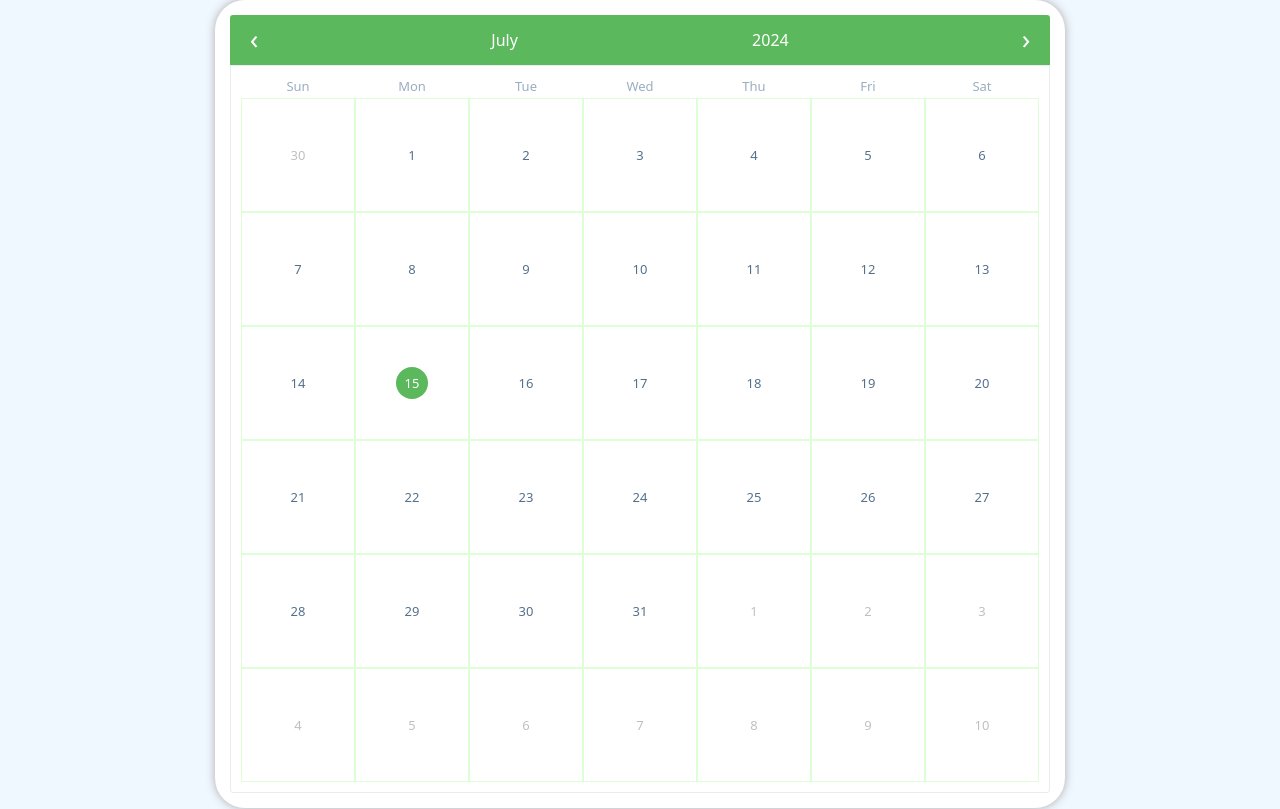
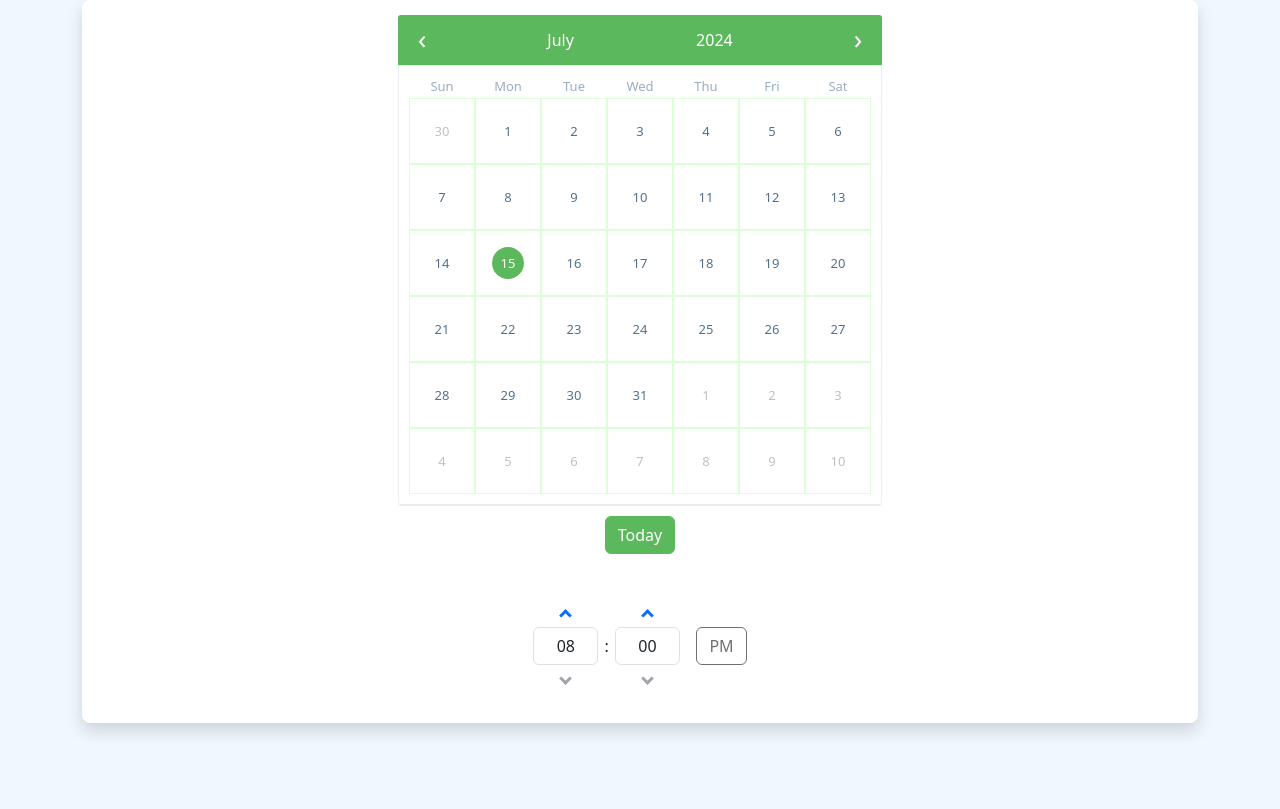
Before and after one commit to nio23/BookingApp, an Angular app in the folder client/: page / in a window 1280 px wide. Shown: the top 809 px of the page. Built offline with nearby package versions, Linux system fonts and the light colour scheme; no server answers.

Commit message:
Parse the selectedDate to time component and update it. Added form tag on calendar.

```diff
--- a/client/src/app/calendar/calendar.component.css
+++ b/client/src/app/calendar/calendar.component.css
@@ -16,14 +16,56 @@
 
 }
 
+:host ::ng-deep .bs-datepicker {
+    box-shadow: none;
+}
 
-:host ::ng-deep .bs-datepicker {
+:host ::ng-deep .bs-datepicker-body td{
+    /* padding: 8px; */
+    border: 1px solid rgba(198, 255, 187, 0.596);
+}
+
+
+@media (min-width: 576px) {
+    :host ::ng-deep .bs-datepicker-body td {
+      padding: 10px;
+    }
+  }
+
+
+@media (min-width: 768px) {
+    :host ::ng-deep .bs-datepicker-body td {
+        padding: 12px;
+    }
+}
+
+
+@media (min-width: 992px) {
+    :host ::ng-deep .bs-datepicker-body td {
+        padding: 14px;
+    }
+}
+
+
+@media (min-width: 1200px) {
+    :host ::ng-deep .bs-datepicker-body td {
+        padding: 16px;
+    }
+}
+
+:host ::ng-deep .ng-star-inserted td:hover{
+    background-color: var(--light-hover);
+}
+
+:host ::ng-deep .ng-star-inserted span:hover{
+    background-color: transparent !important;
+}
+
+/* :host ::ng-deep .bs-datepicker {
     border-radius: 30px;
 }
 
-:host ::ng-deep .bs-datepicker-body td:hover{
-    background-color: var(--light-hover);
-}
+
 
 :host ::ng-deep .bs-datepicker-body td{
     border-radius: 0%;
@@ -35,6 +77,4 @@
     vertical-align: middle;
     display: inline-block;
 }
-:host ::ng-deep .bs-datepicker-body span:hover{
-    background-color: transparent;
-}
+*/
--- a/client/src/app/calendar/calendar.component.html
+++ b/client/src/app/calendar/calendar.component.html
@@ -1,6 +1,8 @@
-<div class="container text-center">
+<form>
+  <div class="container text-center bg-white rounded-3 shadow">
       <div class="row justify-content-center">
-        <div class="col-md-auto ">
+          <div class="col">
+            <!-- <input type="hidden" name="date" [ngModel]="selectedDate()"> -->
               <bs-datepicker-inline [bsConfig]="datePickerConfig" [bsValue]="selectedDate()" (bsValueChange)="onDateChange($event)"></bs-datepicker-inline>
           </div>
       </div>
@@ -10,3 +12,4 @@
         </div>
       </div>
   </div>
+</form>
--- a/client/src/app/calendar/calendar.component.ts
+++ b/client/src/app/calendar/calendar.component.ts
@@ -4,52 +4,39 @@ import { BehaviorSubject, debounceTime, skip } from 'rxjs';
 import { BsModalRef, BsModalService } from 'ngx-bootstrap/modal';
 import { NgIf } from '@angular/common';
 import { TimeComponent } from "../time/time.component";
-import { FormsModule } from '@angular/forms';
+import { FormGroup, ReactiveFormsModule, FormsModule } from '@angular/forms';
 
 
 @Component({
   selector: 'app-calendar',
   standalone: true,
-  imports: [BsDatepickerModule, NgIf, TimeComponent, FormsModule],
+  imports: [BsDatepickerModule, NgIf, TimeComponent, ReactiveFormsModule, FormsModule],
   templateUrl: './calendar.component.html',
   styleUrl: './calendar.component.css'
 })
 export class CalendarComponent implements OnInit {
   @ViewChild('dayModal') dayModal: TemplateRef<any> | undefined;
 
+  registerForm: FormGroup = new FormGroup({});
   modalRef?: BsModalRef;
   datePickerConfig: Partial<BsDatepickerConfig>;
-  bsInlineValue = new BehaviorSubject<Date>(new Date());
-  //bsInlineValue$ = this.bsInlineValue.asObservable();
-  //Skips the first two emmssions when creating the component
   selectedDate = signal(new Date());
 
 
   constructor(private modalService: BsModalService){
-    this.datePickerConfig = Object.assign({}, { showWeekNumbers: false})
+    this.datePickerConfig = Object.assign({}, { showWeekNumbers: false, showTodayButton: true});
+    //this.selectedDate.update(value => new Date(value.setMinutes(0,0)));
     effect(()=> console.log(this.selectedDate()));
   }
 
-  onDateChange(selected: Date){
-    //this.bsInlineValue.next(selected);
-    let d = new Date();
-    selected.setHours(d.getHours(), d.getMinutes(), d.getSeconds());
-    this.selectedDate.set(selected);
+
+  onDateChange(date: Date){
+    date.setMinutes(0,0);
+    this.selectedDate.set(date);
   }
 
-  openModal(){
-    if(this.dayModal != undefined)
-      this.modalRef = this.modalService.show(this.dayModal);
-  }
 
   ngOnInit(): void {
-    // this.bsInlineValue$.pipe(skip(2)).subscribe({
-    //   next: (date)=> {
-    //     this.selectedDate.set(date);
-    //     console.log(this.selectedDate());
-    //   }
-    // });
-
   }
 
 
--- a/client/src/app/time/time.component.html
+++ b/client/src/app/time/time.component.html
@@ -1 +1 @@
-<timepicker [ngModel]="displayTime()" [disabled]="isDisabled()" [min]="minTime()" [max]="maxTime()" [minuteStep]="appointmentTime"></timepicker>
+<timepicker [(ngModel)]="selectedDate" [disabled]="isDisabled()" [min]="minTime()" [max]="maxTime()" [minuteStep]="appointmentTime"></timepicker>
--- a/client/src/app/time/time.component.ts
+++ b/client/src/app/time/time.component.ts
@@ -1,4 +1,4 @@
-import { Component, computed, effect, input, model, Signal } from '@angular/core';
+import { Component, computed, effect, input, model, OnInit, signal, Signal } from '@angular/core';
 import { TimepickerModule, TimepickerConfig } from 'ngx-bootstrap/timepicker';
 import { FormsModule } from '@angular/forms';
 
@@ -13,20 +13,16 @@ import { FormsModule } from '@angular/forms';
 })
 export class TimeComponent {
   appointmentTime = 30;
-  selectedDate = input.required<Date>();
+  selectedDate = model.required<Date>();
+
 
   isDisabled: Signal<boolean> = computed(() => {
     let currentDate = new Date();
-    if(this.displayTime() < currentDate)
+    if(this.selectedDate().getDate() < currentDate.getDate())
       return true;
     return false;
   });
 
-  displayTime: Signal<Date> = computed(() =>{
-    let d = new Date(this.selectedDate());
-    this.selectedDate().getMinutes() > this.appointmentTime ? d.setHours(d.getHours()+1, 0) : d.setMinutes(30, 0);
-    return d;
-  });
 
   minTime: Signal<Date> = computed(() =>{
     let currentDate = new Date();
@@ -48,10 +44,17 @@ export class TimeComponent {
   });
 
 
+
   constructor(){
+
     effect(()=> {
-      console.log(`Date is: ${this.selectedDate()} `)
-      console.log(this.isDisabled())
+      console.log(`Date is: ${this.selectedDate()} `);
+      console.log(this.isDisabled());
+
+      //this.selectedDate().getMinutes() > this.appointmentTime ? this.selectedDate().setHours(this.selectedDate().getHours()+1, 0) : this.selectedDate().setMinutes(30, 0);
+
     })
   }
+
+
 }
```
Lines whose indentation alone changed are shown as unchanged.
